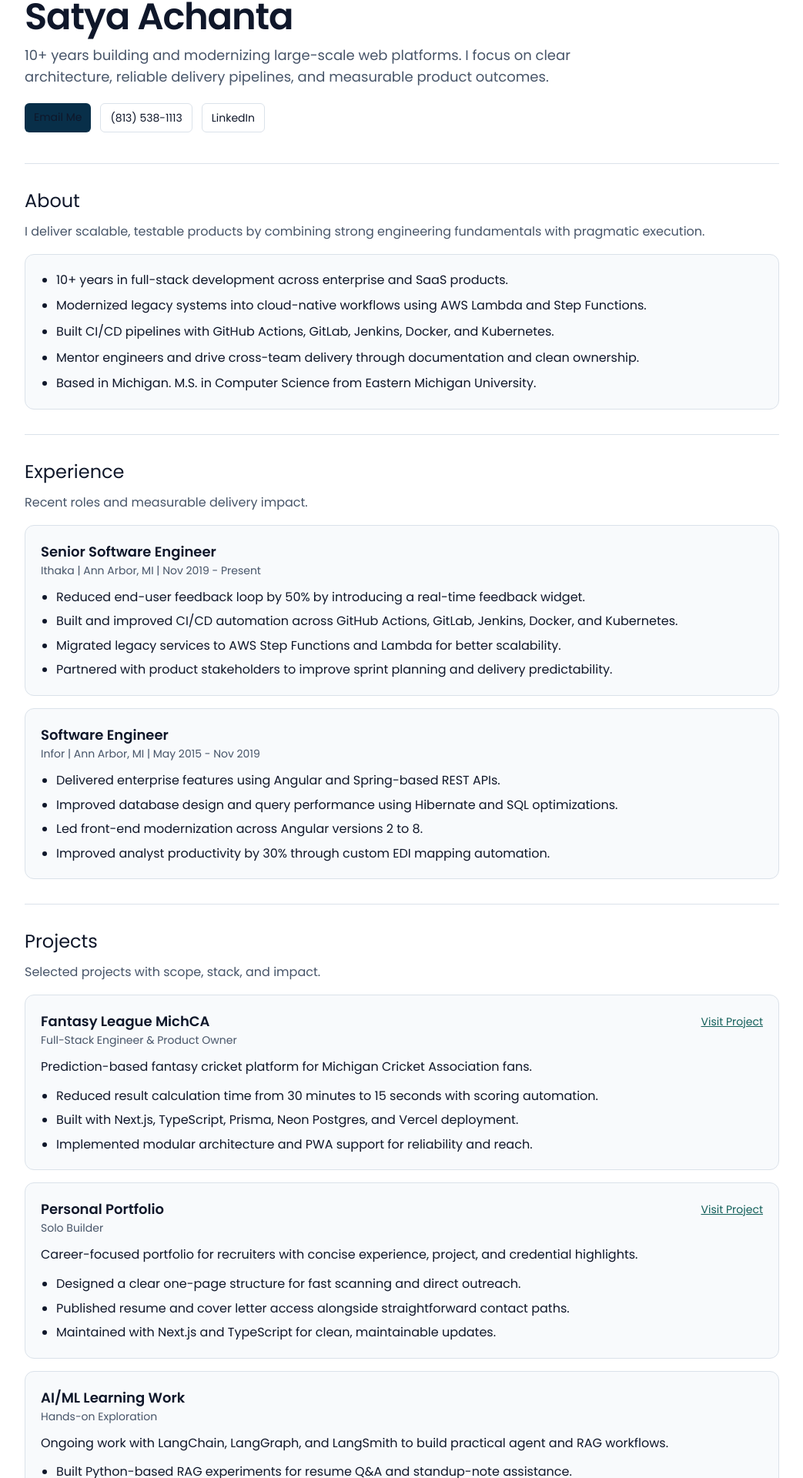
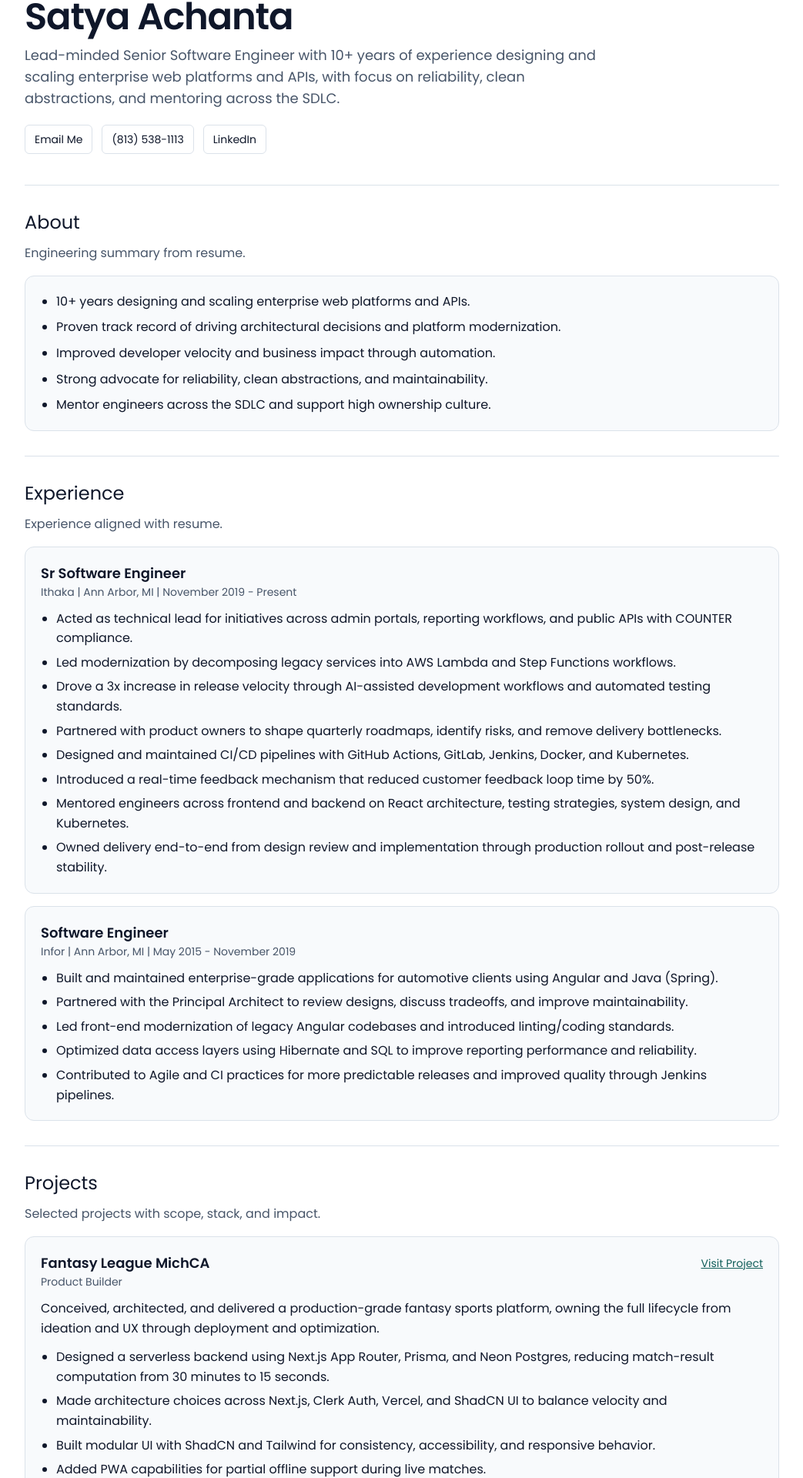
Before and after one commit to SatyaAchanta/portfolio, a Next.js app: page / in a window 1280 px wide. Shown: the part 197-2117 px from the top of the page at 77% size, without its empty margins (118-1161 px from the left). Built offline with nearby package versions, Linux system fonts and the light colour scheme.

Commit message:
Updated wording on resume

```diff
--- a/components/About.tsx
+++ b/components/About.tsx
@@ -5,17 +5,16 @@ export default function About() {
         About
       </h2>
       <p className="section-intro">
-        I deliver scalable, testable products by combining strong engineering
-        fundamentals with pragmatic execution.
+        Engineering summary from resume.
       </p>
 
       <div className="surface p-5">
         <ul className="m-0 list-disc space-y-2 pl-5">
-          <li>10+ years in full-stack development across enterprise and SaaS products.</li>
-          <li>Modernized legacy systems into cloud-native workflows using AWS Lambda and Step Functions.</li>
-          <li>Built CI/CD pipelines with GitHub Actions, GitLab, Jenkins, Docker, and Kubernetes.</li>
-          <li>Mentor engineers and drive cross-team delivery through documentation and clean ownership.</li>
-          <li>Based in Michigan. M.S. in Computer Science from Eastern Michigan University.</li>
+          <li>10+ years designing and scaling enterprise web platforms and APIs.</li>
+          <li>Proven track record of driving architectural decisions and platform modernization.</li>
+          <li>Improved developer velocity and business impact through automation.</li>
+          <li>Strong advocate for reliability, clean abstractions, and maintainability.</li>
+          <li>Mentor engineers across the SDLC and support high ownership culture.</li>
         </ul>
       </div>
     </section>
--- a/components/Contact.tsx
+++ b/components/Contact.tsx
@@ -29,8 +29,8 @@ export default function Contact() {
       <div className="surface p-5">
         <a
           href="mailto:satya.achantavenkata@gmail.com"
-          className="inline-block rounded-md px-4 py-2 text-sm font-medium text-white"
-          style={{ backgroundColor: "var(--button-bg)" }}
+          className="inline-block rounded-md border px-4 py-2 text-sm font-medium"
+          style={{ borderColor: "var(--border)" }}
         >
           Email Me
         </a>
--- a/components/Experience.tsx
+++ b/components/Experience.tsx
@@ -1,26 +1,31 @@
 const experiences = [
   {
     company: "Ithaka",
-    role: "Senior Software Engineer",
+    role: "Sr Software Engineer",
     location: "Ann Arbor, MI",
-    period: "Nov 2019 - Present",
+    period: "November 2019 - Present",
     highlights: [
-      "Reduced end-user feedback loop by 50% by introducing a real-time feedback widget.",
-      "Built and improved CI/CD automation across GitHub Actions, GitLab, Jenkins, Docker, and Kubernetes.",
-      "Migrated legacy services to AWS Step Functions and Lambda for better scalability.",
-      "Partnered with product stakeholders to improve sprint planning and delivery predictability.",
+      "Acted as technical lead for initiatives across admin portals, reporting workflows, and public APIs with COUNTER compliance.",
+      "Led modernization by decomposing legacy services into AWS Lambda and Step Functions workflows.",
+      "Drove a 3x increase in release velocity through AI-assisted development workflows and automated testing standards.",
+      "Partnered with product owners to shape quarterly roadmaps, identify risks, and remove delivery bottlenecks.",
+      "Designed and maintained CI/CD pipelines with GitHub Actions, GitLab, Jenkins, Docker, and Kubernetes.",
+      "Introduced a real-time feedback mechanism that reduced customer feedback loop time by 50%.",
+      "Mentored engineers across frontend and backend on React architecture, testing strategies, system design, and Kubernetes.",
+      "Owned delivery end-to-end from design review and implementation through production rollout and post-release stability.",
     ],
   },
   {
     company: "Infor",
     role: "Software Engineer",
     location: "Ann Arbor, MI",
-    period: "May 2015 - Nov 2019",
+    period: "May 2015 - November 2019",
     highlights: [
-      "Delivered enterprise features using Angular and Spring-based REST APIs.",
-      "Improved database design and query performance using Hibernate and SQL optimizations.",
-      "Led front-end modernization across Angular versions 2 to 8.",
-      "Improved analyst productivity by 30% through custom EDI mapping automation.",
+      "Built and maintained enterprise-grade applications for automotive clients using Angular and Java (Spring).",
+      "Partnered with the Principal Architect to review designs, discuss tradeoffs, and improve maintainability.",
+      "Led front-end modernization of legacy Angular codebases and introduced linting/coding standards.",
+      "Optimized data access layers using Hibernate and SQL to improve reporting performance and reliability.",
+      "Contributed to Agile and CI practices for more predictable releases and improved quality through Jenkins pipelines.",
     ],
   },
 ];
@@ -31,7 +36,7 @@ export default function Experience() {
       <h2 id="experience-title" className="section-title">
         Experience
       </h2>
-      <p className="section-intro">Recent roles and measurable delivery impact.</p>
+      <p className="section-intro">Experience aligned with resume.</p>
 
       <div className="grid gap-4">
         {experiences.map((item) => (
--- a/components/Hero.tsx
+++ b/components/Hero.tsx
@@ -2,19 +2,19 @@ export default function Hero() {
   return (
     <section className="py-8 md:py-10" aria-labelledby="hero-name">
       <p className="mb-2 text-xs uppercase tracking-[0.2em]" style={{ color: "var(--muted)" }}>
-        Senior Software Engineer
+        Senior Software Engineer | Full Stack Developer | Product Builder
       </p>
       <h1 id="hero-name" className="m-0 text-4xl font-semibold tracking-tight md:text-5xl">
         Satya Achanta
       </h1>
       <p className="mt-3 max-w-3xl text-base md:text-lg" style={{ color: "var(--muted)" }}>
-        10+ years building and modernizing large-scale web platforms. I focus on
-        clear architecture, reliable delivery pipelines, and measurable product
-        outcomes.
+        Lead-minded Senior Software Engineer with 10+ years of experience
+        designing and scaling enterprise web platforms and APIs, with focus on
+        reliability, clean abstractions, and mentoring across the SDLC.
       </p>
 
       <div className="mt-5 flex flex-wrap gap-3 text-sm">
-        <a href="mailto:satya.achantavenkata@gmail.com" className="rounded-md px-3 py-2 text-white" style={{ backgroundColor: "var(--button-bg)" }}>
+        <a href="mailto:satya.achantavenkata@gmail.com" className="rounded-md border px-3 py-2" style={{ borderColor: "var(--border)" }}>
           Email Me
         </a>
         <a href="tel:+18135381113" className="rounded-md border px-3 py-2" style={{ borderColor: "var(--border)" }}>
--- a/components/Projects.tsx
+++ b/components/Projects.tsx
@@ -1,37 +1,16 @@
 const projects = [
   {
     name: "Fantasy League MichCA",
-    role: "Full-Stack Engineer & Product Owner",
+    role: "Product Builder",
     link: "https://www.fantasyleaguemichca.org",
     summary:
-      "Prediction-based fantasy cricket platform for Michigan Cricket Association fans.",
+      "Conceived, architected, and delivered a production-grade fantasy sports platform, owning the full lifecycle from ideation and UX through deployment and optimization.",
     outcomes: [
-      "Reduced result calculation time from 30 minutes to 15 seconds with scoring automation.",
-      "Built with Next.js, TypeScript, Prisma, Neon Postgres, and Vercel deployment.",
-      "Implemented modular architecture and PWA support for reliability and reach.",
-    ],
-  },
-  {
-    name: "Personal Portfolio",
-    role: "Solo Builder",
-    link: "https://www.itsmesatya.info",
-    summary:
-      "Career-focused portfolio for recruiters with concise experience, project, and credential highlights.",
-    outcomes: [
-      "Designed a clear one-page structure for fast scanning and direct outreach.",
-      "Published resume and cover letter access alongside straightforward contact paths.",
-      "Maintained with Next.js and TypeScript for clean, maintainable updates.",
-    ],
-  },
-  {
-    name: "AI/ML Learning Work",
-    role: "Hands-on Exploration",
-    link: "",
-    summary:
-      "Ongoing work with LangChain, LangGraph, and LangSmith to build practical agent and RAG workflows.",
-    outcomes: [
-      "Built Python-based RAG experiments for resume Q&A and standup-note assistance.",
-      "Applied vector embeddings and tool-calling patterns in proof-of-concept projects.",
+      "Designed a serverless backend using Next.js App Router, Prisma, and Neon Postgres, reducing match-result computation from 30 minutes to 15 seconds.",
+      "Made architecture choices across Next.js, Clerk Auth, Vercel, and ShadCN UI to balance velocity and maintainability.",
+      "Built modular UI with ShadCN and Tailwind for consistency, accessibility, and responsive behavior.",
+      "Added PWA capabilities for partial offline support during live matches.",
+      "Monitored performance and iterated on APIs/data models to support growth with low infrastructure overhead.",
     ],
   },
 ];
```
